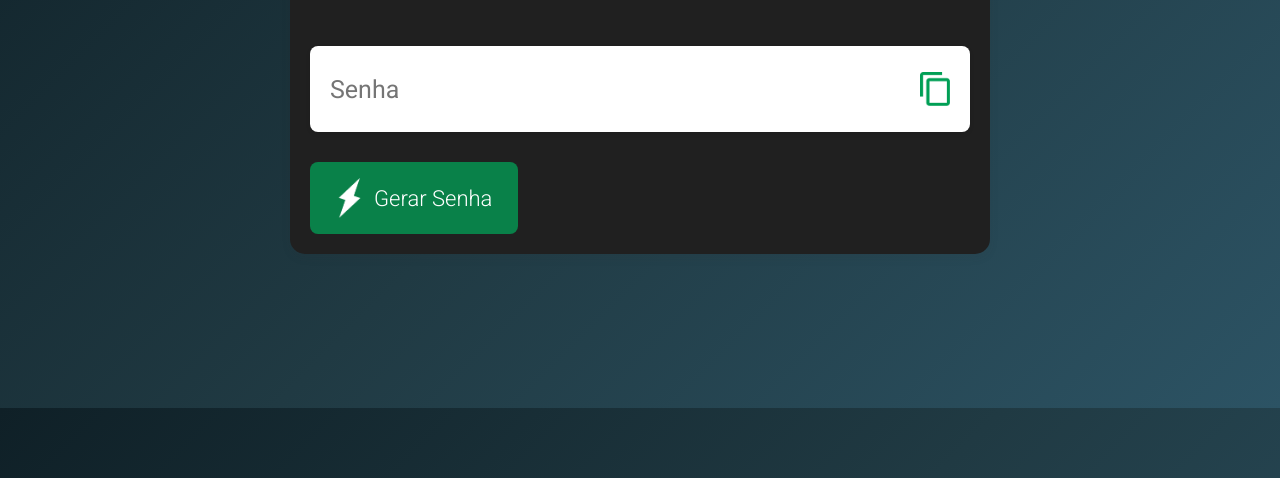
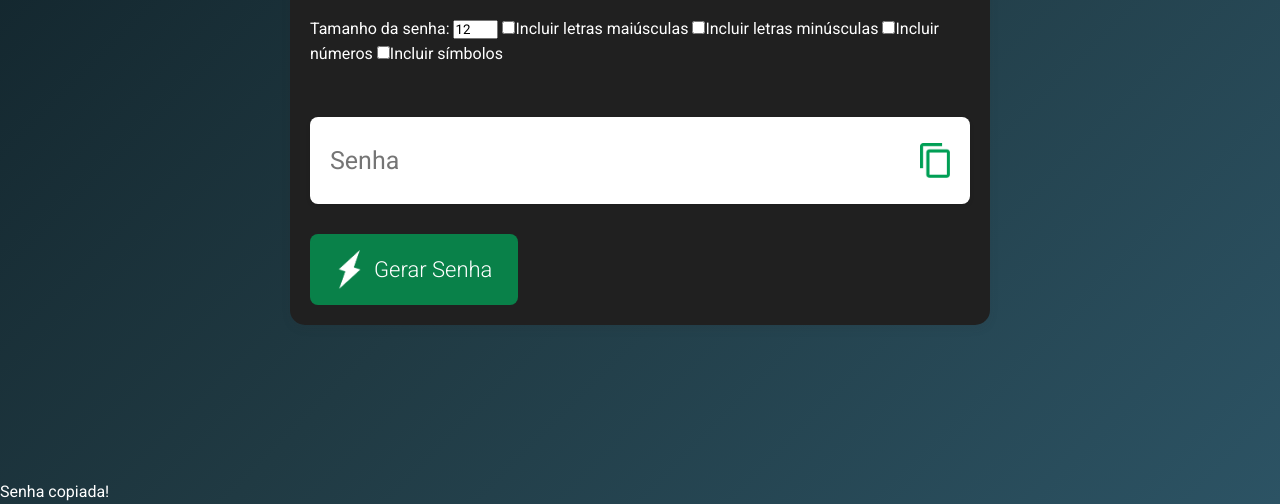
Before and after one commit to mikaelmarques7/Gerador-de-senhas, a plain HTML site: page index.html in a window 1280 px wide. Shown: the part 322-826 px from the top of the page. Before the commit the page ends 800 px from the top, so only its background shows below. Drawn offline with Linux system fonts and the light colour scheme.

Commit message:
Adiciona novas seções à estrutura HTML

```diff
--- a/index.html
+++ b/index.html
@@ -1,22 +1,40 @@
 <!DOCTYPE html>
 <html lang="pt-br">
+
 <head>
     <meta charset="UTF-8">
     <meta name="viewport" content="width=device-width, initial-scale=1.0">
-    <title>Gerador de .containersenha aleatórias</title>
+    <title>Gerador de Senha aleatórias</title>
     <link rel="stylesheet" href="style.css">
 </head>
+
 <body>
     <div class="container">
         <h1>Gerar uma <br><span>Senha aleatória</span></h1>
+
+        <div class="options">
+            <label for="length">Tamanho da senha:</label>
+            <input type="number" id="length" value="12" min="8" max="20">
+
+
+            <label><input type="checkbox" id="include-upper">Incluir letras maiúsculas</label>
+            <label><input type="checkbox" id="include-lower">Incluir letras minúsculas</label>
+            <label><input type="checkbox" id="include-number">Incluir números</label>
+            <label><input type="checkbox" id="include-symbols">Incluir símbolos</label>
+
+        </div>
+
         <div class="display">
             <input type="text" id="senha" placeholder="Senha">
-            <img src="imagens/copy.png" onclick="copiarSenha()">
+            <img src="imagens/copy.png" onclick="copyPassword()">
         </div>
-        <button onclick="criarSenha()"><img src="imagens/generate.png">Gerar Senha</button>
+        <button onclick="generatePassword()"><img src="imagens/generate.png">Gerar Senha</button>
     </div>
 
 
+    <div id="message" class="message hidden">Senha copiada!</div>
+
     <script src="script.js"></script>
 </body>
+
 </html>
```
